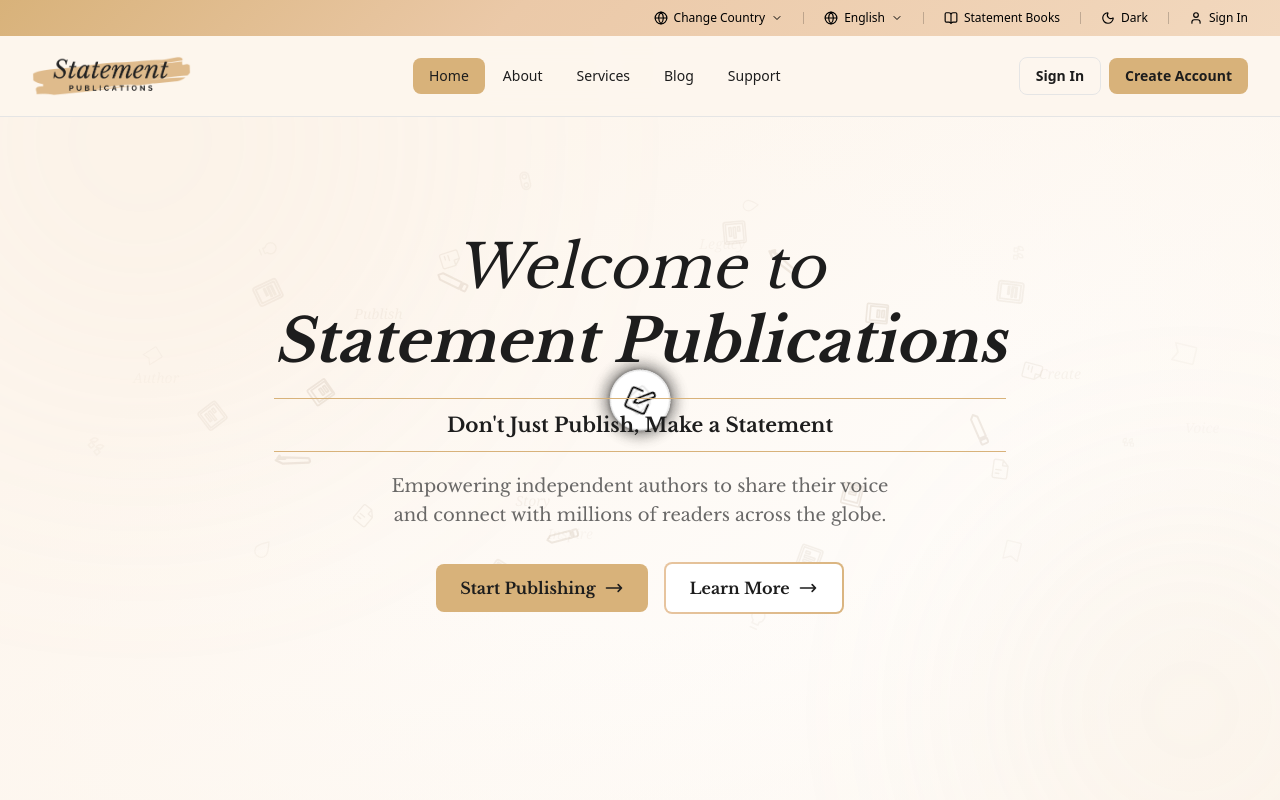
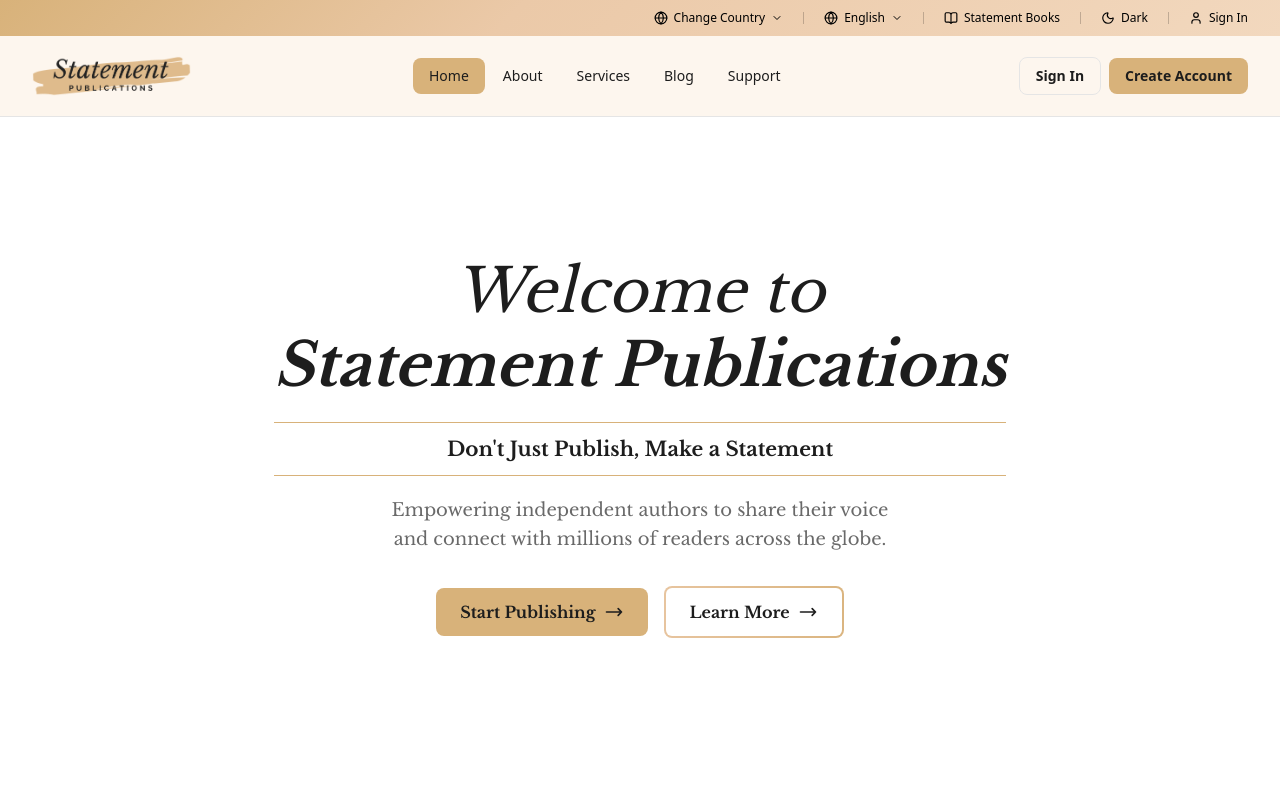
Before and after one commit to Johnfavour-maidu/statement-publications, a Next.js app in the folder apps/publications/: page / in a window 1280 px wide. Shown: the top 800 px of the page. Built offline with nearby package versions, Linux system fonts and the light colour scheme; a web font is replaced by a local one.

Commit message:
feat: remove animated hero background, plain white hero, black hover buttons

```diff
--- a/apps/publications/src/app/globals.css
+++ b/apps/publications/src/app/globals.css
@@ -399,29 +399,3 @@ button, a, input, textarea, select {
 .dark .bg-violet-200 {
   background-color: rgba(139, 92, 246, 0.2);
 }
-
-/* Hero revolving icons */
-@keyframes hero-orbit {
-  from { transform: rotate(0deg); }
-  to { transform: rotate(360deg); }
-}
-
-@keyframes hero-orbit-reverse {
-  from { transform: rotate(0deg); }
-  to { transform: rotate(-360deg); }
-}
-
-.hero-orbit {
-  animation: hero-orbit 60s linear infinite;
-}
-
-.hero-icon {
-  animation: hero-orbit-reverse 60s linear infinite;
-}
-
-@media (prefers-reduced-motion: reduce) {
-  .hero-orbit,
-  .hero-icon {
-    animation: none;
-  }
-}
--- a/apps/publications/src/app/page.tsx
+++ b/apps/publications/src/app/page.tsx
@@ -24,8 +24,7 @@ import {
 } from "lucide-react";
 import { Button } from "@/components/ui/button";
 import { RollingMarquee } from "@/components/rolling-marquee";
-import { HeroRevolvingIcons } from "@/components/hero-revolving-icons";
-import { AnimatedHeroBackground } from "@/components/animated-hero-background";
+
 import {
   Accordion,
   AccordionContent,
@@ -288,14 +287,10 @@ export default function Home() {
   return (
     <div className="overflow-hidden">
       {/* ── Hero ─────────────────────────────────────────── */}
-      <section className="relative min-h-screen w-full overflow-hidden dark:bg-[#0a0a0a]" style={{ background: "linear-gradient(to bottom right, #FDF6EE 0%, #FDF6EE 30%, rgba(253,246,238,0.5) 60%, white 100%)" }}>
-        <AnimatedHeroBackground />
-
-        {/* Revolving author icons */}
-        <HeroRevolvingIcons />
+      <section className="relative min-h-screen w-full bg-white dark:bg-[#0a0a0a]">
 
         {/* Centered text */}
-        <div className="relative z-10 mx-auto max-w-7xl px-4 sm:px-6 lg:px-8 min-h-screen flex items-center justify-center pt-8 lg:pt-12">
+        <div className="relative z-10 mx-auto max-w-7xl px-4 sm:px-6 lg:px-8 min-h-screen flex items-center justify-center pt-20 lg:pt-24">
           <div className="max-w-3xl text-center">
             <motion.h1
               initial={{ opacity: 0, y: 20 }}
@@ -342,7 +337,7 @@ export default function Home() {
             >
               <Link
                 href="/register"
-                className="inline-flex items-center gap-2 rounded-lg px-6 py-3 text-base font-semibold text-charcoal bg-[#D8B27A] transition-all duration-200 hover:bg-[#8A6A4A] hover:text-white hover:shadow-lg"
+                className="inline-flex items-center gap-2 rounded-lg px-6 py-3 text-base font-semibold text-charcoal bg-[#D8B27A] transition-all duration-200 hover:bg-black hover:text-white hover:shadow-lg"
                 style={{ fontFamily: "var(--font-libre)" }}
               >
                 Start Publishing
@@ -355,7 +350,7 @@ export default function Home() {
                 href="/about"
                 className="group/btn p-[2px] rounded-lg bg-[length:300%_300%] animate-gradient bg-gradient-to-r from-[#EBC9A8] via-[#D8B27A] to-[#F2D8BE] transition-all duration-200 hover:shadow-lg"
               >
-                <span className="inline-flex items-center gap-2 rounded-[6px] bg-white px-6 py-3 text-base font-semibold text-charcoal transition-all duration-200 group-hover/btn:bg-[#8A6A4A] group-hover/btn:text-white"
+                <span className="inline-flex items-center gap-2 rounded-[6px] bg-white px-6 py-3 text-base font-semibold text-charcoal transition-all duration-200 group-hover/btn:bg-black group-hover/btn:text-white"
                   style={{ fontFamily: "var(--font-libre)" }}
                 >
                   Learn More
```
Also changed, not shown: 1 other file (tests, documents, lock files or other folders).
